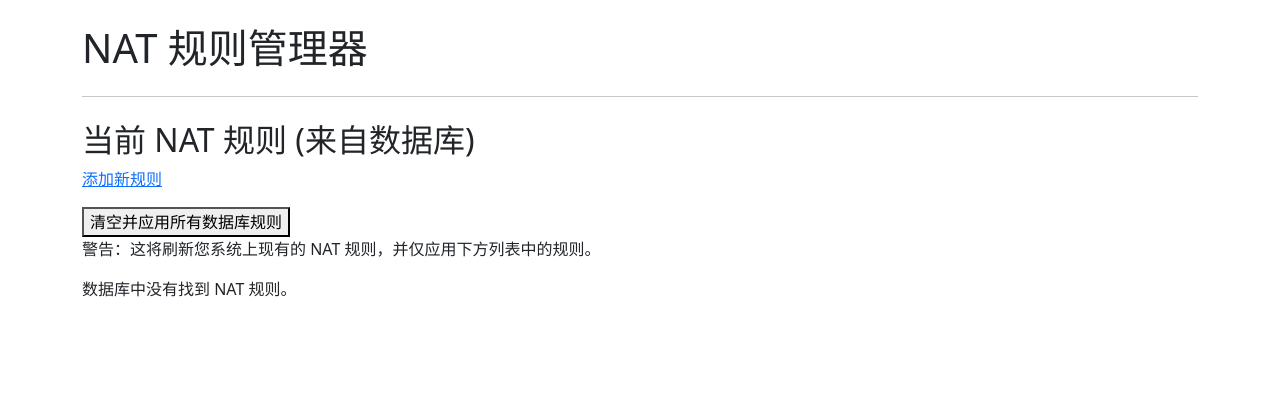
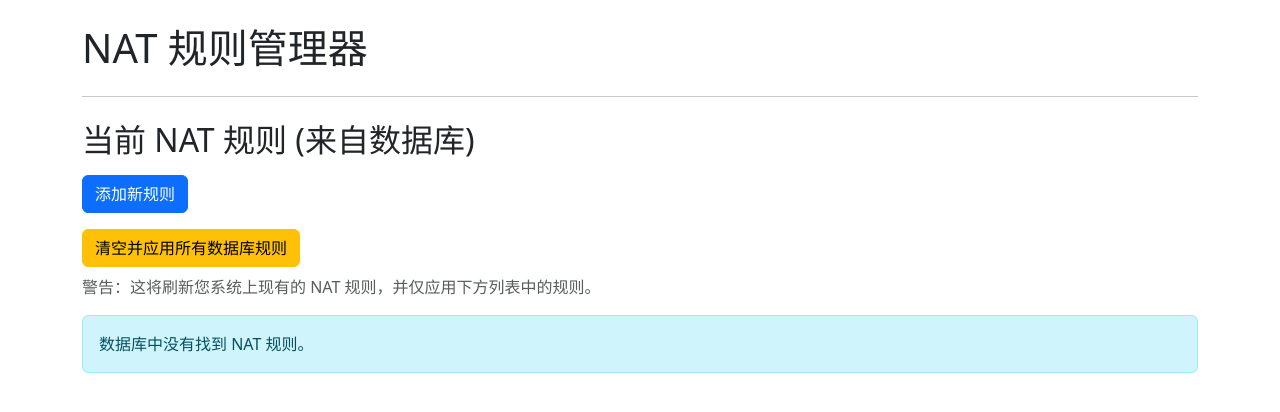
Before and after one commit to xkatld/NAT-WEB, a Flask app: page / in a window 1280 px wide. Shown: the top 412 px of the page. Run offline with Flask 3, Linux system fonts and the light colour scheme; some libraries are stand-ins or nearby versions.

Commit message:
Update index.html

```diff
--- a/templates/index.html
+++ b/templates/index.html
@@ -1,17 +1,21 @@
 {% extends 'layout.html' %}
 
 {% block content %}
-<h2>当前 NAT 规则 (来自数据库)</h2>
-<p><a href="{{ url_for('add_rule') }}">添加新规则</a></p>
+<h2 class="mb-3">当前 NAT 规则 (来自数据库)</h2> {# Add bottom margin #}
 
-<form action="{{ url_for('apply_all') }}" method="post" onsubmit="return confirm('您确定要清空所有当前 NAT 规则并从数据库重新应用吗？');">
-    <button type="submit">清空并应用所有数据库规则</button>
-    <p class="warning-text">警告：这将刷新您系统上现有的 NAT 规则，并仅应用下方列表中的规则。</p>
+{# 使用 Bootstrap button styling for Add link #}
+<a href="{{ url_for('add_rule') }}" class="btn btn-primary mb-3">添加新规则</a> {# Primary button with bottom margin #}
+
+{# Apply All Rules form #}
+<form action="{{ url_for('apply_all') }}" method="post" onsubmit="return confirm('您确定要清空所有当前 NAT 规则并从数据库重新应用吗？');" class="mb-3"> {# Add bottom margin #}
+    <button type="submit" class="btn btn-warning">清空并应用所有数据库规则</button> {# Warning button style #}
+    <p class="text-muted mt-2">警告：这将刷新您系统上现有的 NAT 规则，并仅应用下方列表中的规则。</p> {# Muted text for warning #}
 </form>
 
 {% if rules %}
-<table border="1">
-    <thead>
+<div class="table-responsive"> {# Wrap table in responsive div for smaller screens #}
+    <table class="table table-striped table-bordered table-hover"> {# Add table classes #}
+        <thead class="table-light"> {# Light header #}
             <tr>
                 <th>ID</th>
                 <th>链</th>
@@ -47,15 +51,18 @@
                 <td>{{ rule.description or '-' }}</td>
                 <td>
                     <form action="{{ url_for('delete_rule', rule_id=rule.id) }}" method="post" style="display:inline;">
-                    <button type="submit" onclick="return confirm('您确定要删除这条规则吗？');">删除</button>
+                        <button type="submit" class="btn btn-danger btn-sm" onclick="return confirm('您确定要删除这条规则吗？');">删除</button> {# Danger button, small size #}
                     </form>
                 </td>
             </tr>
             {% endfor %}
         </tbody>
     </table>
+</div>
 {% else %}
-<p>数据库中没有找到 NAT 规则。</p>
+<div class="alert alert-info" role="alert">
+    数据库中没有找到 NAT 规则。
+</div>
 {% endif %}
 
 {% endblock %}
```
Lines whose indentation alone changed are shown as unchanged.
